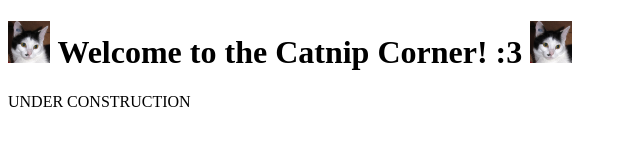
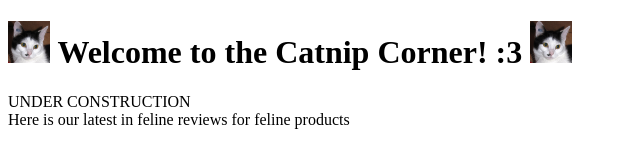
Before and after one commit to nalal/group-project-OOSD, a plain HTML site: page page/index.html in a window 1280 px wide. Shown: the whole page, without its empty margins (0-640 px from the left). Drawn offline with Linux system fonts and the light colour scheme.

Commit message:
Altered blogpost and index
Added a '-' to blogpost and added content to index

```diff
--- a/page/index.html
+++ b/page/index.html
@@ -15,7 +15,9 @@
 	</head>
 
 	<body>
-		<text>UNDER CONSTRUCTION</text>
+	<div title="indexbody">
+		<text>UNDER CONSTRUCTION</text></br>
+		<text>Here is our latest in feline reviews for feline products</text>
 	</body>
-
+	</div>
 </html>
```
Also changed, not shown: page/blogpost.html (+1 -1 lines).
